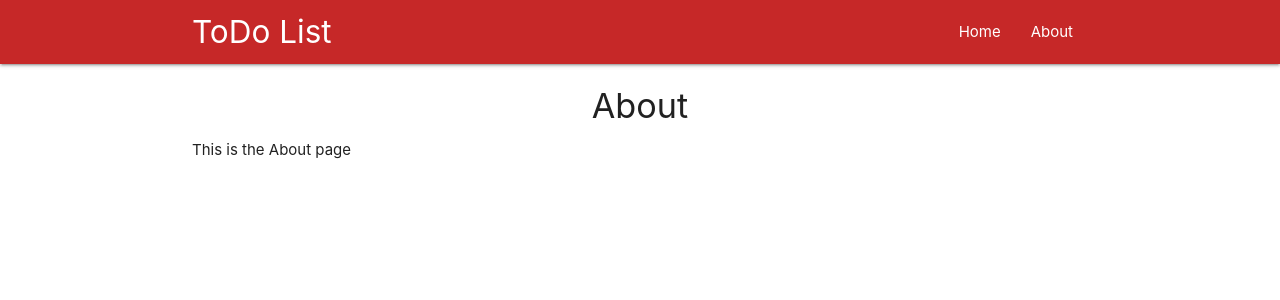
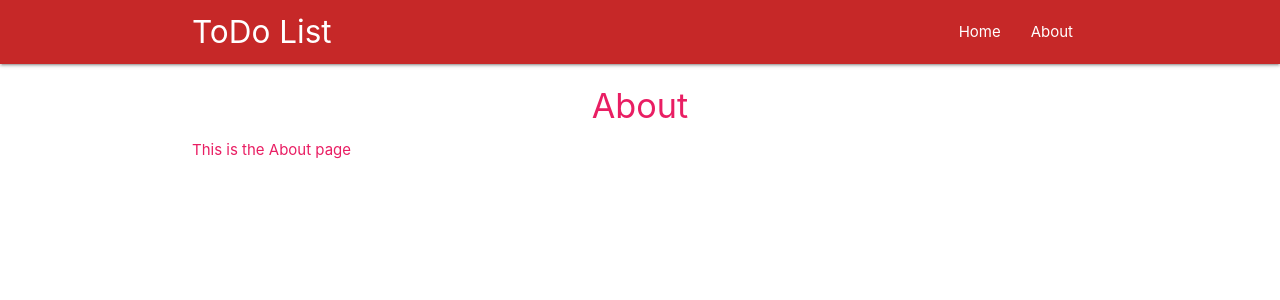
Before and after one commit to arjavpd/ToDoList-, a React (Create React App) app in the folder todoapp/: page /about in a window 1280 px wide. Shown: the top 300 px of the page. Built offline with nearby package versions, Linux system fonts and the light colour scheme.

Commit message:
add higher order component and implemented it on about page

```diff
--- a/todoapp/src/Components/Navbar.js
+++ b/todoapp/src/Components/Navbar.js
@@ -1,6 +1,6 @@
 import React from 'react';
 
-const Navbar = () => {
+const Navbar = props => {
 	return (
 		<nav className="nav-wrapper red darken-3">
 			<div className="container">
--- /dev/null
+++ b/todoapp/src/Components/hoc/Rainbow.js
@@ -0,0 +1,17 @@
+import react from 'react';
+
+const Rainbow = WrappedComponent => {
+	const colours = ['red', 'pink', 'orange', 'blue', 'green', 'yellow'];
+	const randomColur = colours[Math.floor(Math.random() * 5)];
+	const className = randomColur + '-text';
+
+	return props => {
+		return (
+			<div className={className}>
+				<WrappedComponent {...props} />
+			</div>
+		);
+	};
+};
+
+export default Rainbow;
--- a/todoapp/src/Screens/About.js
+++ b/todoapp/src/Screens/About.js
@@ -1,6 +1,7 @@
 import React from 'react';
+import Rainbow from '../Components/hoc/Rainbow';
 
-const About = () => {
+const About = props => {
 	return (
 		<div className="container">
 			<h4 className="center">About</h4>
@@ -9,4 +10,4 @@
 	);
 };
 
-export default About;
+export default Rainbow(About);
```
